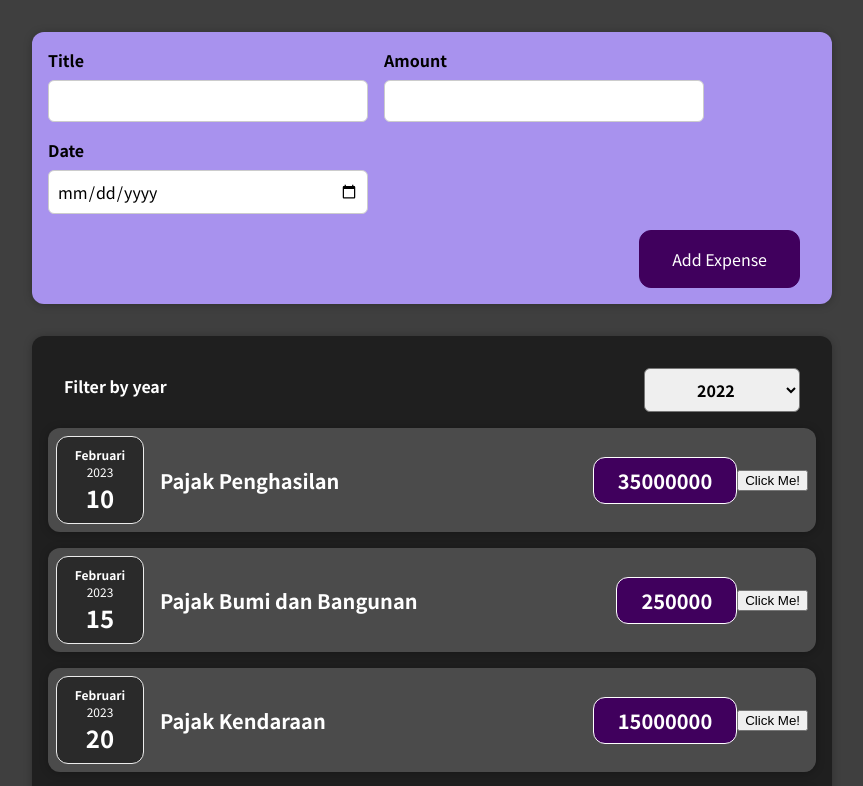
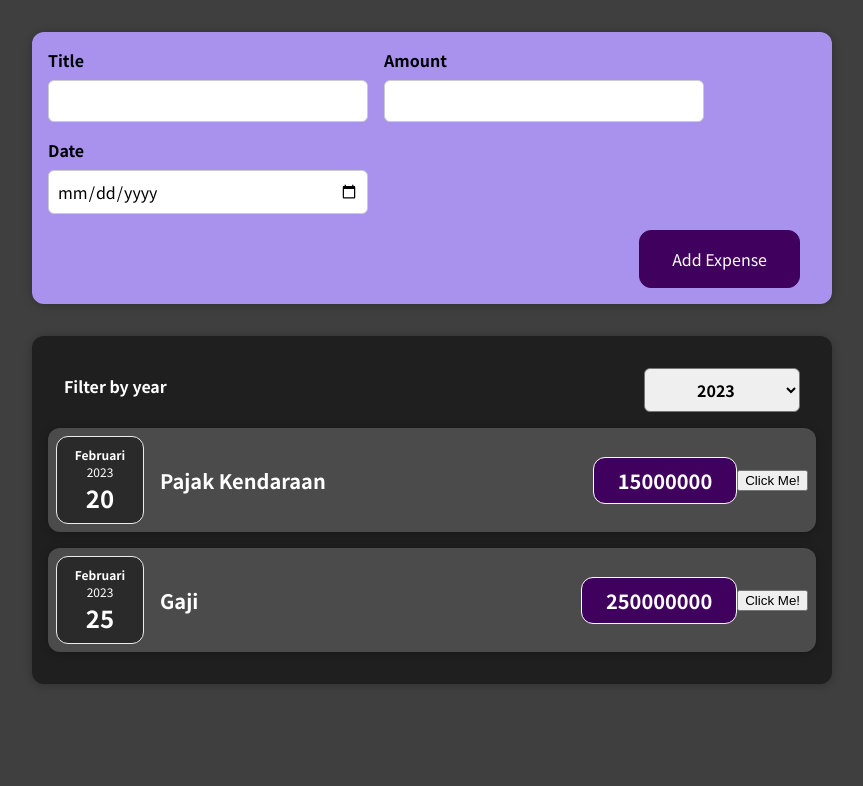
Before and after one commit to anandaadam/first-react, a React (Create React App) app: page / in a window 1280 px wide. Shown: the top 786 px of the page, without its empty margins (208-1071 px from the left). Built offline with nearby package versions, Linux system fonts and the light colour scheme.

Commit message:
add functionality for filtered year expense and change date value in dummy expenses

```diff
--- a/src/App.js
+++ b/src/App.js
@@ -7,13 +7,13 @@ const dummyExpenses = [
     id: "1",
     title: "Pajak Penghasilan",
     amount: 35_000_000,
-    date: new Date(2023, 1, 10),
+    date: new Date(2022, 1, 10),
   },
   {
     id: "2",
     title: "Pajak Bumi dan Bangunan",
     amount: 2_500_00,
-    date: new Date(2023, 1, 15),
+    date: new Date(202, 1, 15),
   },
   {
     id: "3",
--- a/src/components/Expenses/Expenses.js
+++ b/src/components/Expenses/Expenses.js
@@ -5,10 +5,15 @@ import ExpensesFilter from "../ExpensesFilter/ExpensesFilter";
 import "./Expenses.css";
 
 const Expenses = (props) => {
-  const [filteredYear, setFilteredYear] = useState("2022");
+  const [filteredYear, setFilteredYear] = useState("2023");
+
   const filterChangeHandler = (selectedYear) => {
     setFilteredYear(selectedYear);
   };
+
+  const filteredExpense = props.items.filter((expense) => {
+    return expense.date.getFullYear().toString() === filteredYear;
+  });
 
   return (
     <div>
@@ -17,7 +22,7 @@ const Expenses = (props) => {
           selectedValue={filteredYear}
           onChangeFilter={filterChangeHandler}
         />
-        {props.items.map((expense) => (
+        {filteredExpense.map((expense) => (
           <ExpenseItem
             key={expense.id}
             title={expense.title}
--- a/src/components/ExpensesFilter/ExpensesFilter.js
+++ b/src/components/ExpensesFilter/ExpensesFilter.js
@@ -11,10 +11,10 @@ const ExpensesFilter = (props) => {
       <div className="expenses-filter__control">
         <label>Filter by year</label>
         <select value={props.selectedValue} onChange={selectOptionHandler}>
+          <option value="2024">2024</option>
+          <option value="2023">2023</option>
           <option value="2022">2022</option>
           <option value="2021">2021</option>
-          <option value="2020">2020</option>
-          <option value="2019">2019</option>
         </select>
       </div>
     </div>
```
